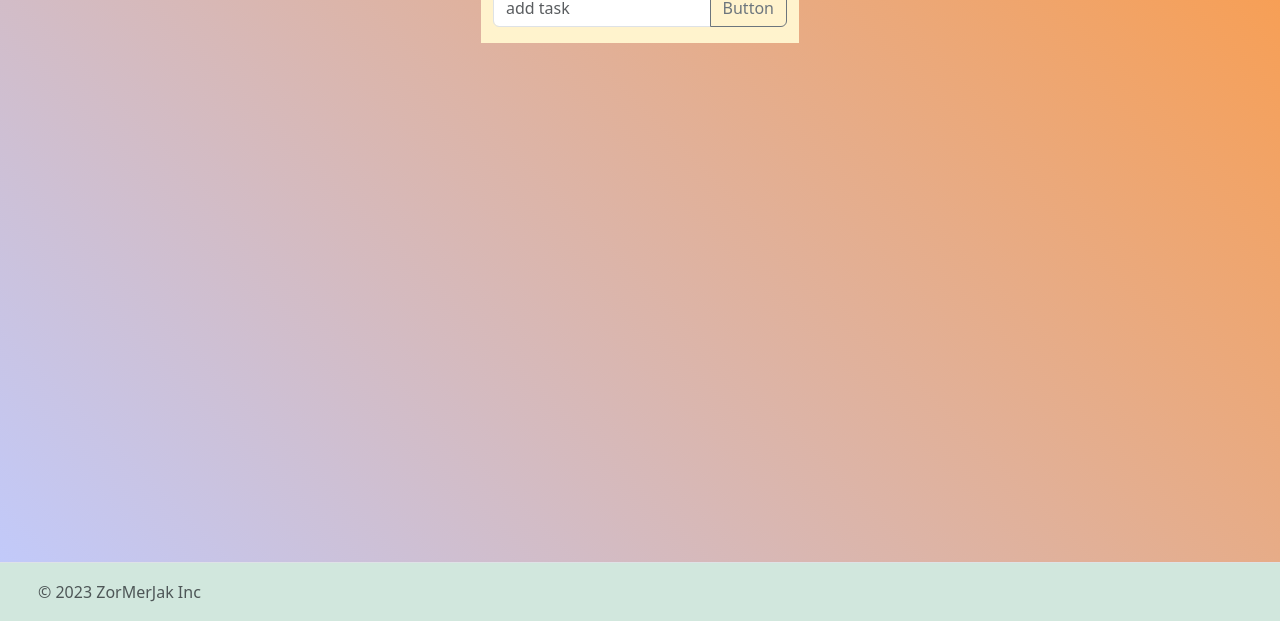
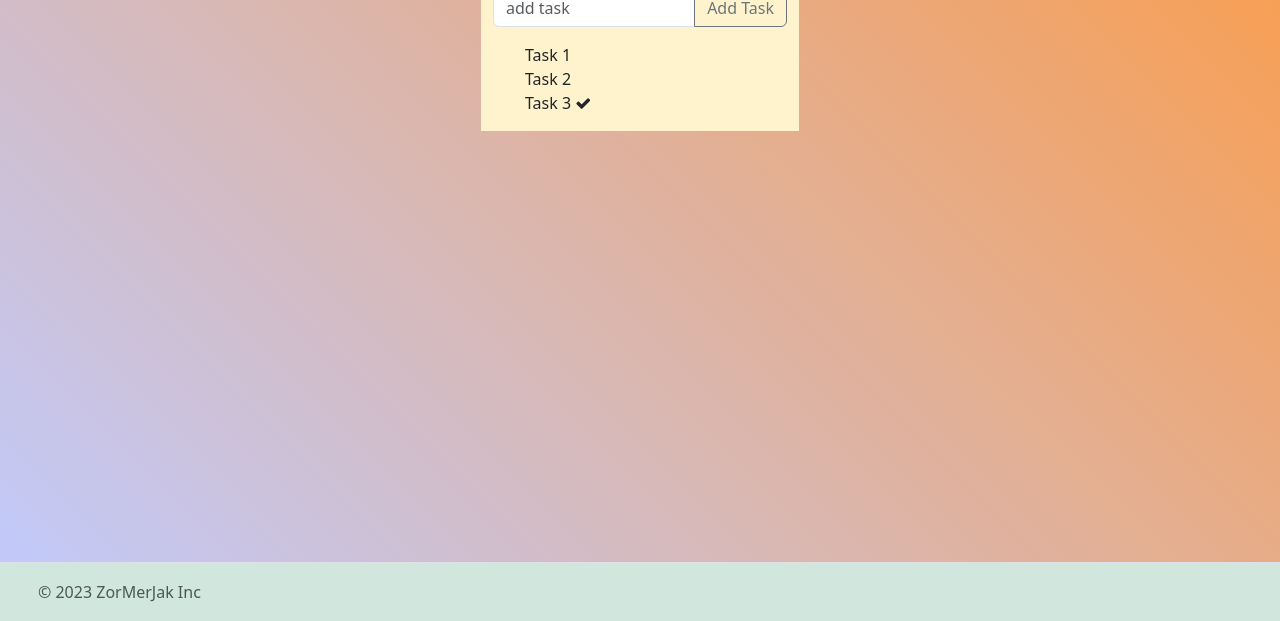
Before and after one commit to j-grosse/todo-list, a plain HTML site: page index.html in a window 1280 px wide. Shown: the part 179-800 px from the top of the page. Drawn offline with nearby package versions, Linux system fonts and the light colour scheme.

Commit message:
style added

```diff
--- a/index.html
+++ b/index.html
@@ -6,7 +6,7 @@
     <meta name="viewport" content="width=device-width, initial-scale=1.0" />
     <meta http-equiv="X-UA-Compatible" content="ie=edge" />
     <link rel="stylesheet" type="text/css" href="./style.css" />
-
+	<link rel="stylesheet" href="https://cdnjs.cloudflare.com/ajax/libs/font-awesome/4.7.0/css/font-awesome.min.css">
     <link href="https://cdn.jsdelivr.net/npm/bootstrap@5.3.0/dist/css/bootstrap.min.css" rel="stylesheet"
         integrity="sha384-9ndCyUaIbzAi2FUVXJi0CjmCapSmO7SnpJef0486qhLnuZ2cdeRhO02iuK6FUUVM" crossorigin="anonymous" />
     <script src="https://cdn.jsdelivr.net/npm/bootstrap@5.3.0/dist/js/bootstrap.bundle.min.js"
@@ -39,17 +39,24 @@
         <div class="row">
             <div class="col-3 mx-auto bg-warning-subtle">
 
-                <h1>Todo List</h1>
+                <h1>To-Do List</h1>
                 <!-- https://getbootstrap.com/docs/5.3/forms/input-group/ -->
                 <div class="input-group mb-3">
                     <input type="text" class="form-control" placeholder="add task" aria-label="task"
                         aria-describedby="button-addon2" id="input" />
                     <button class="btn btn-outline-secondary" type="button" id="button-addon2">
-                        Button
+                        Add Task
                     </button>
                 </div>
                 <div class="list-append">
+					<ul class="list-container" id="list-container">
+						<li class="listItem">Task 1</li>
+						<li class="listItem">Task 2</li>
+						<li class="listItem">
+                            Task 3 <i class="fa fa-check" aria-hidden="true"></i></li>
 
+
+					</ul>
 
                 </div>
 
@@ -62,7 +69,7 @@
     <!-- FOOTER-->
 
     <!-- Bootstrap Footer: https://getbootstrap.com/docs/5.3/examples/footers/
-         use bootstrap class "fixed-bottom" and "mb-0" (margin bottom) on footer -->
+    use bootstrap class "fixed-bottom" and "mb-0" (margin bottom) on footer -->
 
     <div class="container-fluid">
         <footer
--- a/style.css
+++ b/style.css
@@ -1,7 +1,6 @@
 html,
 body {
   height: 100vh;
-  background: rgb(63,94,251);
   background: linear-gradient(45deg, rgb(192, 203, 255) 0%, rgb(252, 155, 70) 100%); /* https://cssgradient.io/ */
 }
 
@@ -9,6 +8,19 @@ body {
   margin-top: 20rem;
 }
 
-/* ul {
+ul {
   list-style-type: none;
-} */
+}
+
+ul li::before {
+  content: ``;
+  position:absolute;
+  height: 28px;
+  width:28px;
+  border-radius:50%;
+  background-image: url();
+background-size:cover;
+background-position:center;
+top:12px;
+left:8px;
+}
```
